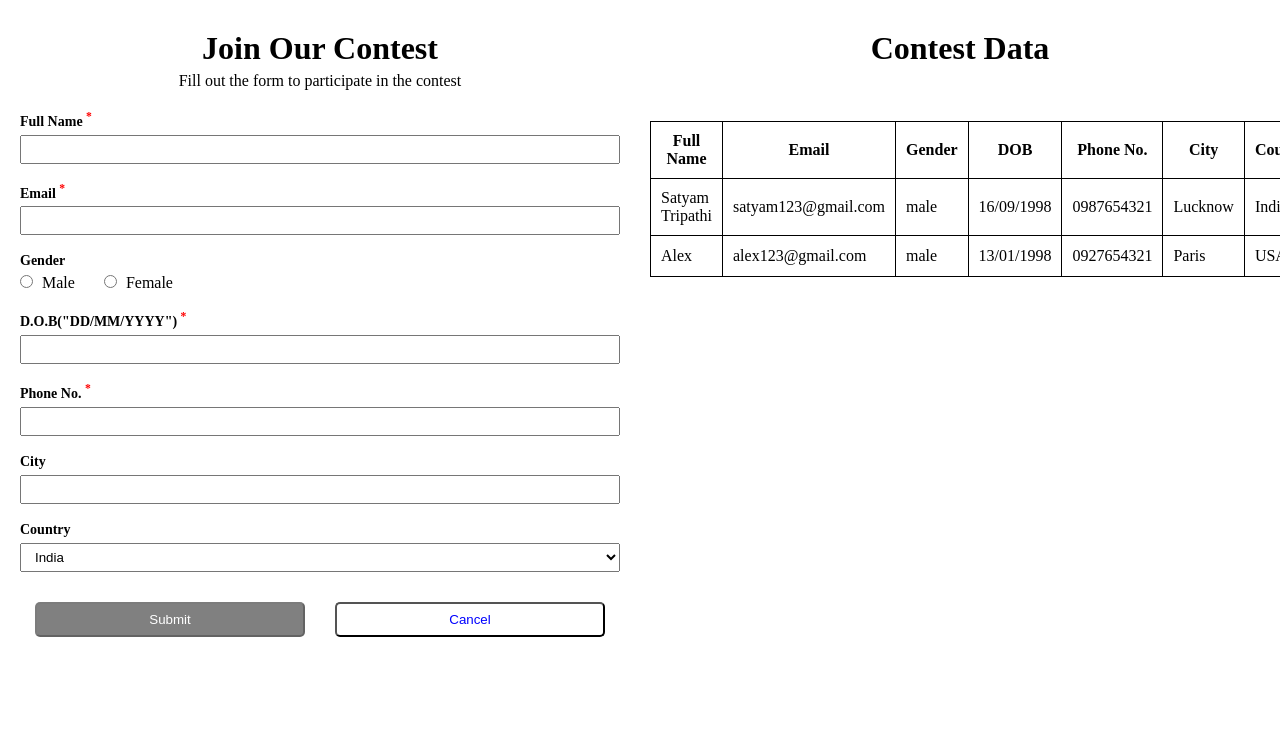
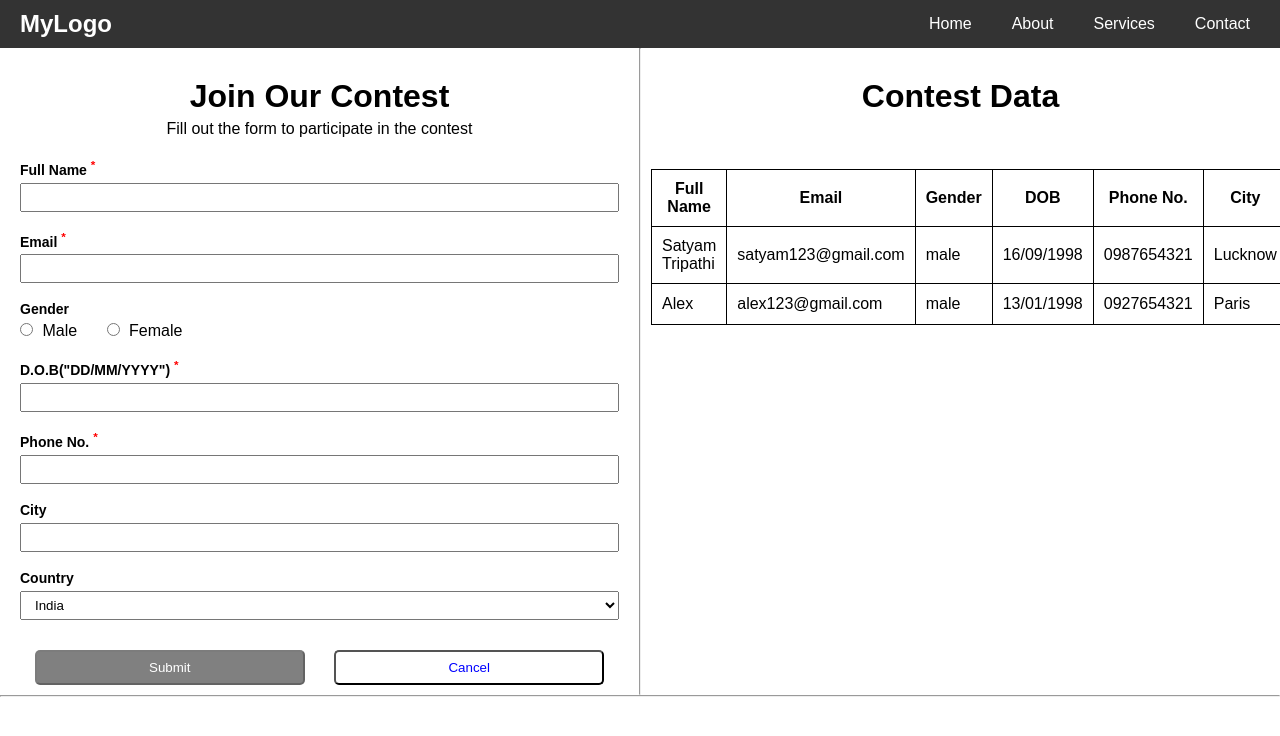
Before and after one commit to Satyam-Mindfire/Demo-Web-Project, a plain HTML site: page index.html in a window 1280 px wide. Drawn offline with Linux system fonts and the light colour scheme.

Commit message:
Add navbar

```diff
--- a/index.html
+++ b/index.html
@@ -7,6 +7,22 @@
     <link rel="stylesheet" href="styles.css" />
   </head>
   <body onload="addDataToTable()">
+    <!-- Navbar -->
+    <!-- Navbar -->
+    <nav class="navbar">
+      <!-- Navbar logo -->
+      <div class="logo">
+        <a href="#">MyLogo</a>
+      </div>
+
+      <!-- Navbar links -->
+      <ul class="nav-links">
+        <li><a href="#">Home</a></li>
+        <li><a href="#">About</a></li>
+        <li><a href="#">Services</a></li>
+        <li><a href="#">Contact</a></li>
+      </ul>
+    </nav>
     <div class="container">
       <!-- Form -->
       <form class="form">
@@ -70,11 +86,21 @@
             <option value="UAE">UAE</option>
           </select>
           <div class="btnContainer">
-            <button class="submit-btn" onclick="onClickSubmit()" disabled type="button">Submit</button>
-            <button class="cancel-btn" onclick="onClickCancel()" type="button">Cancel</button>
+            <button
+              class="submit-btn"
+              onclick="onClickSubmit()"
+              disabled
+              type="button"
+            >
+              Submit
+            </button>
+            <button class="cancel-btn" onclick="onClickCancel()" type="button">
+              Cancel
+            </button>
           </div>
         </div>
       </form>
+      <hr />
       <!-- Table -->
       <div class="table">
         <h1 class="header-text">Contest Data</h1>
@@ -92,11 +118,11 @@
               <th>Action</th>
             </tr>
           </thead>
-          <tbody id="table-body">
-          </tbody>
+          <tbody id="table-body"></tbody>
         </table>
       </div>
     </div>
+    <hr />
     <script src="script.js"></script>
   </body>
 </html>
--- a/styles.css
+++ b/styles.css
@@ -2,6 +2,62 @@
   padding: 0;
   margin: 0;
   box-sizing: border-box;
+}
+
+/* General styling */
+body {
+  margin: 0;
+  font-family: Arial, Helvetica, sans-serif;
+}
+
+/* Navbar styling */
+.navbar {
+  display: flex;
+  justify-content: space-between;
+  align-items: center;
+  padding: 10px 20px;
+  background-color: #333;
+  color: white;
+}
+
+/* Navbar logo */
+.logo a {
+  color: white;
+  text-decoration: none;
+  font-weight: bold;
+  font-size: 24px;
+}
+
+/* Navbar links */
+.nav-links {
+  list-style: none;
+  display: flex;
+  margin: 0;
+  padding: 0;
+}
+
+/* Navbar link styling */
+.nav-links li {
+  margin-left: 20px;
+}
+
+.nav-links li a {
+  color: white;
+  text-decoration: none;
+  padding: 5px 10px;
+}
+
+/* Navbar link hover effect */
+.nav-links li a:hover {
+  background-color: #555;
+  border-radius: 5px;
+}
+
+.bar {
+  height: 3px;
+  width: 25px;
+  background-color: white;
+  margin: 4px 0;
 }
 
 .container {
```
